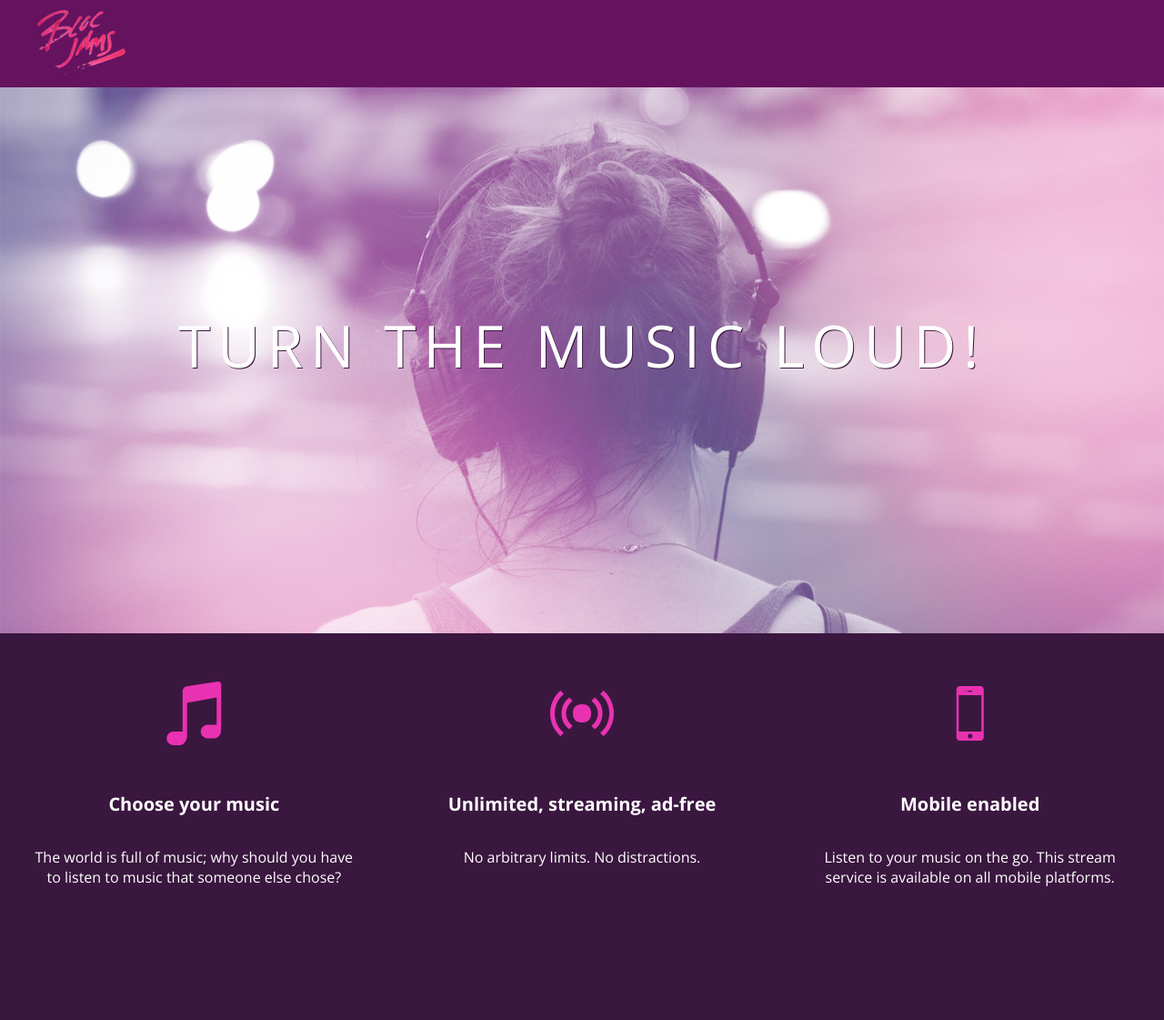
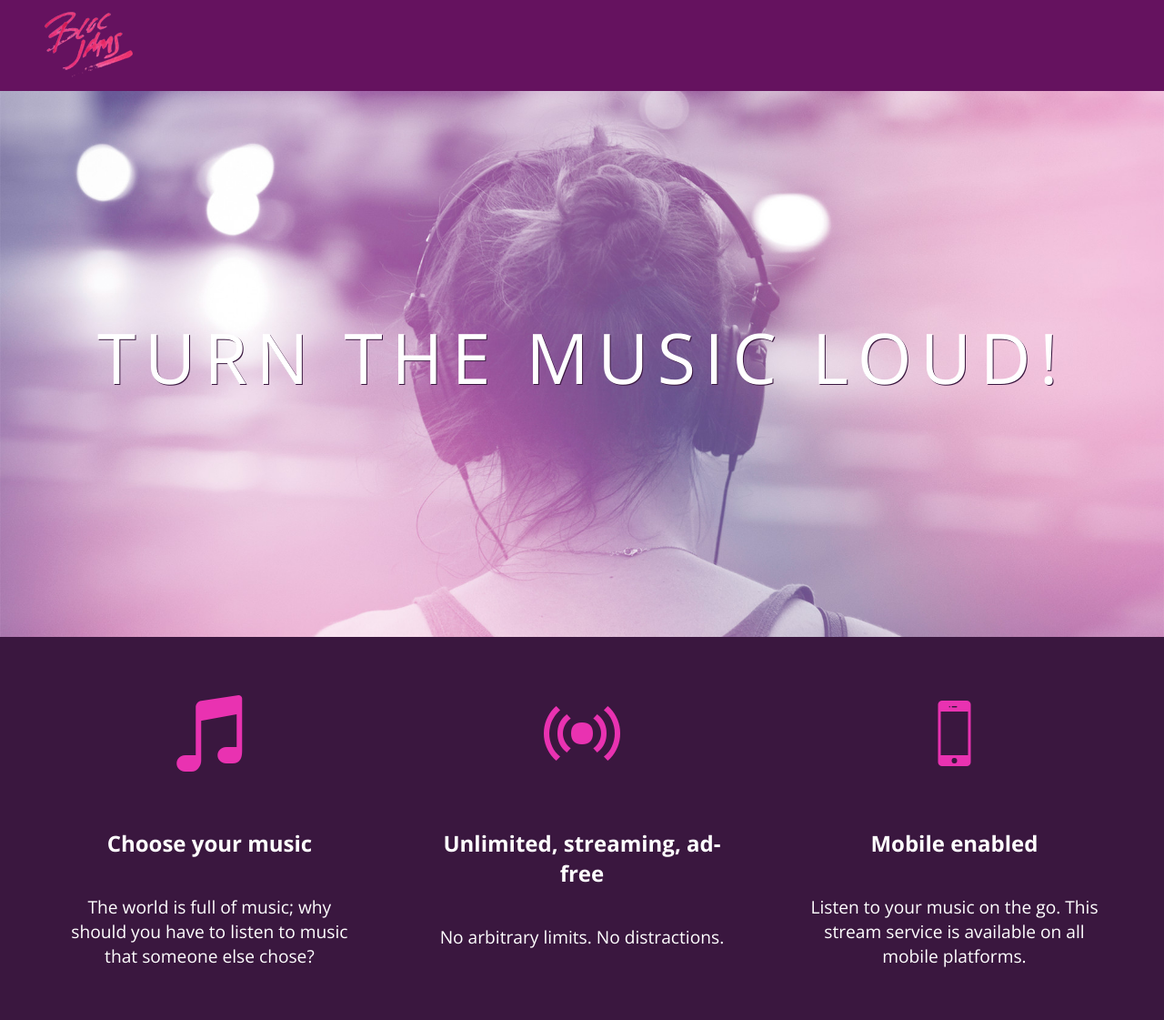
Before and after one commit to jstruthers/blocJamsReact, a plain HTML site: page index.html in a window 1280 px wide. Shown: the whole page at 91% size. Before the commit the page ends 1023 px from the top, so only its background shows below. Drawn offline with nearby package versions, Linux system fonts and the light colour scheme.

Commit message:
Refactored style sheets and implemented responsiveness

```diff
--- a/index.html
+++ b/index.html
@@ -3,10 +3,12 @@
 <head>
   <meta charset="UTF-8">
   <title>Bloc Jams</title>
+  <meta name="viewport" content="width=device=width, initial-scale=1">
   <link rel="stylesheet" type="text/css" href="http://fonts.googleapis.com/css?family=Open+Sans:400,800,600,700,300.css">
   <link rel="stylesheet" href="http://code.ionicframework.com/ionicons/2.0.1/css/ionicons.min.css">
   <link rel="stylesheet" type="text/css" href="styles/normalize.css">
   <link rel="stylesheet" type="text/css" href="styles/main.css">
+  <link rel="stylesheet" type="text/css" href="styles/landing.css">
 </head>
 <body class="landing">
   <nav class="navbar"><!--    navigation bar-->
@@ -15,18 +17,18 @@
   <section class="hero-content"><!--    hero content-->
     <h1 class="hero-title">Turn the music loud!</h1>
   </section>
-  <section class="selling-points"><!--    selling points-->
-    <div class="point">
+  <section class="selling-points container"><!--    selling points-->
+    <div class="point column third">
       <span class="ion-music-note"></span>
       <h5 class="point-title">Choose your music</h5>
       <p class="point-description">The world is full of music; why should you have to listen to music that someone else chose?</p>
     </div>
-    <div class="point">
+    <div class="point column third">
       <span class="ion-radio-waves"></span>
       <h5 class="point-title">Unlimited, streaming, ad-free</h5>
       <p class="point-description">No arbitrary limits. No distractions.</p>
     </div>
-    <div class="point">
+    <div class="point column third">
       <span class="ion-iphone"></span>
       <h5 class="point-title">Mobile enabled</h5>
       <p class="point-description">Listen to your music on the go. This stream service is available on all mobile platforms.</p>
--- /dev/null
+++ b/styles/landing.css
@@ -0,0 +1,49 @@
+body.landing {
+  background-color: rgb(58, 23, 63);
+}
+
+.hero-content {
+  position: relative;
+  min-height: 600px;
+  background-image: url(../assets/images/bloc_jams_bg.jpg);
+  background-repeat: no-repeat;
+  background-position: center center;
+  background-size: cover;
+}
+
+.hero-content .hero-title {
+  position: absolute;
+  top: 40%;
+  -webkit-transform: translateY(-50%);
+  -ms-transform: translateY(-50%);
+  -o-transform: translateY(-50%);
+  transform: translateY(-50%);
+  width: 100%;
+  text-align: center;
+  font-size: 4em;
+  font-weight: 300;
+  text-transform: uppercase;
+  letter-spacing: 0.5rem;
+  text-shadow: 1px 1px 0px rgb(58, 23, 63);
+}
+
+.selling-points {
+  position: relative;
+}
+
+.point {
+  position: relative;
+  padding: 2rem;
+  text-align: center;
+}
+
+.point .point-title {
+  font-size: 1.25rem;
+}
+
+.ion-music-note,
+.ion-radio-waves,
+.ion-iphone {
+  color: rgb(233, 50, 177);
+  font-size: 5rem;
+}
--- a/styles/main.css
+++ b/styles/main.css
@@ -7,10 +7,6 @@ body {
   font-family: "Open Sans";
   color: white;
   min-height: 100%;
-}
-
-body.landing {
-  background-color: rgb(58, 23, 63);
 }
 
 .navbar {
@@ -23,56 +19,37 @@ body.landing {
   left: 2rem;
 }
 
-
-.hero-content {
-  position: relative;
-  min-height: 600px;
-  background-image: url(../assets/images/bloc_jams_bg.jpg);
-  background-repeat: no-repeat;
-  background-position: center center;
-  background-size: cover;
+.container {
+  margin: 0 auto;
+  max-width: 64rem;
 }
 
-.hero-content .hero-title {
-  position: absolute;
-  top: 40%;
-  -webkit-transform: translateY(-50%);
-  -ms-transform: translateY(-50%);
-  -o-transform: translateY(-50%);
-  transform: translateY(-50%);
-  width: 100%;
-  text-align: center;
-  font-size: 4em;
-  font-weight: 300;
-  text-transform: uppercase;
-  letter-spacing: 0.5rem;
-  text-shadow: 1px 1px 0px rgb(58, 23, 63);
-}
-
-.selling-points {
-  position: relative;
-  display: table;
-  width: 100%;
+*, *:before, *:after {
   -webkit-box-sizing: border-box;
   -moz-box-sizing: border-box;
   box-sizing: border-box;
 }
 
-.point {
-  display: table-cell;
-  position: relative;
-  width: 33.3%;
-  padding: 2rem;
-  text-align: center;
+/* Medium screens */
+@media (min-width: 640px) {
+  html { font-size: 112%; }
+
+  .column {
+    float: left;
+    padding-left: 1rem;
+    padding-right: 1rem;
+  }
+
+  .column.full { width: 100%; }
+  .column.two-thirds { width: 66.7%; }
+  .column.half { width: 50%; }
+  .column.third { width: 33.33%; }
+  .column.fourth { width: 25%; }
+  .column.flow-opposite { float: right; }
+
 }
 
-.point .point-title {
-  font-size: 1.25rem;
+/* Large screens */
+@media (min-width: 1024px) {
+  html { font-size: 120%; }
 }
-
-.ion-music-note,
-.ion-radio-waves,
-.ion-iphone {
-  color: rgb(233, 50, 177);
-  font-size: 5rem;
-}
```
